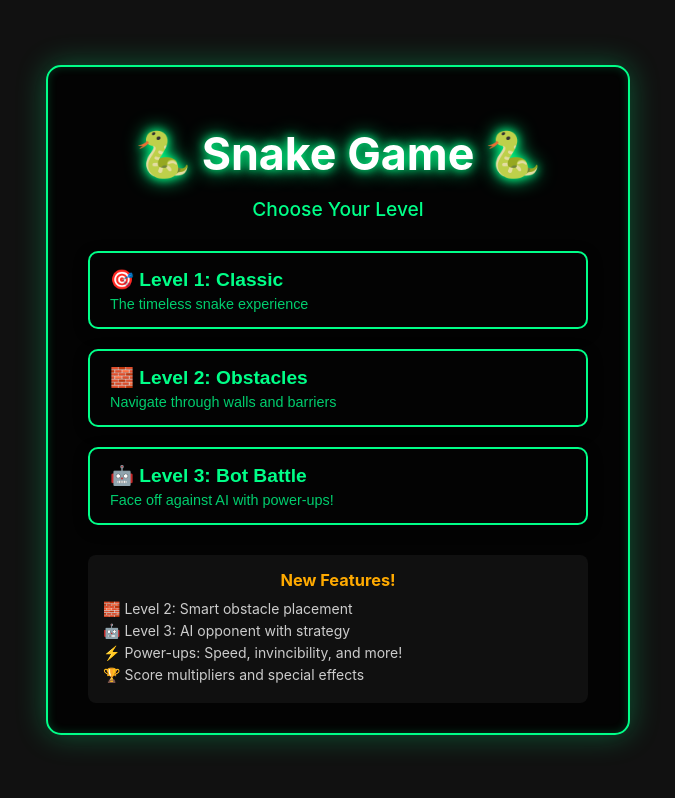
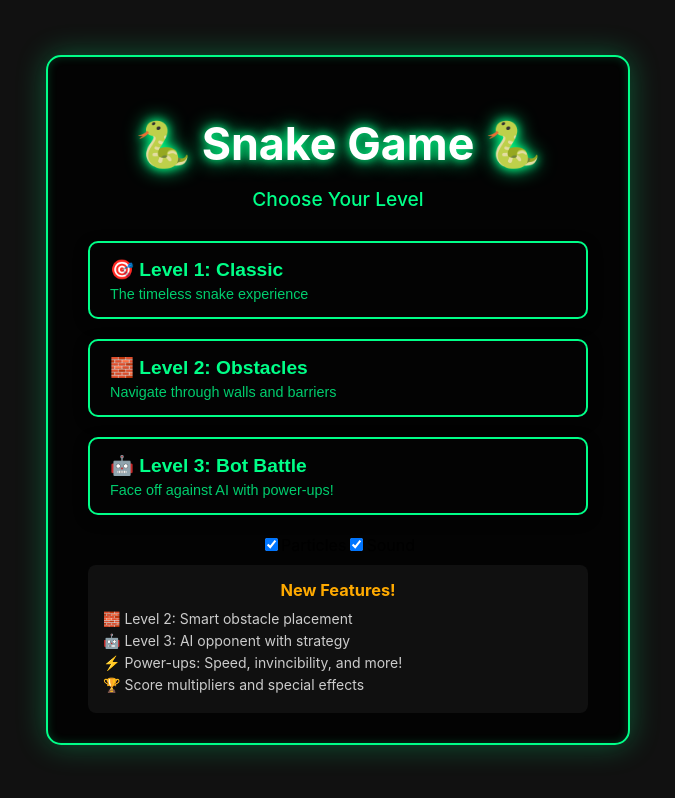
Before and after one commit to OracleOfAggieland/Game, a React (Create React App) app: page / in a window 1280 px wide. Shown: the whole page, without its empty margins (302-977 px from the left). Built offline with nearby package versions, Linux system fonts and the light colour scheme.

Commit message:
Add optional effects props

```diff
--- a/src/App.tsx
+++ b/src/App.tsx
@@ -9,6 +9,9 @@ type GameMode = 'menu' | 'level1' | 'level2' | 'level3';
 
 function App() {
   const [gameMode, setGameMode] = useState<GameMode>('menu');
+  // Toggles for optional effects
+  const [particlesEnabled, setParticlesEnabled] = useState(true);
+  const [soundEnabled, setSoundEnabled] = useState(true);
 
   const renderModeSelector = () => (
     <div className="app-container">
@@ -40,6 +43,25 @@ function App() {
           <div className="button-description">Face off against AI with power-ups!</div>
         </button>
 
+        <div className="options">
+          <label>
+            <input
+              type="checkbox"
+              checked={particlesEnabled}
+              onChange={(e) => setParticlesEnabled(e.target.checked)}
+            />
+            Particles
+          </label>
+          <label>
+            <input
+              type="checkbox"
+              checked={soundEnabled}
+              onChange={(e) => setSoundEnabled(e.target.checked)}
+            />
+            Sound
+          </label>
+        </div>
+
         <div className="feature-box">
           <h3>New Features!</h3>
           <ul>
@@ -66,9 +88,24 @@ function App() {
     <div className="App">
       {gameMode === 'menu' && renderModeSelector()}
       {gameMode !== 'menu' && renderBackButton()}
-      {gameMode === 'level1' && <SnakeGame />}
-      {gameMode === 'level2' && <SnakeGameLevel2 />}
-      {gameMode === 'level3' && <SnakeGameLevel3 />}
+      {gameMode === 'level1' && (
+        <SnakeGame
+          particlesEnabled={particlesEnabled}
+          soundEnabled={soundEnabled}
+        />
+      )}
+      {gameMode === 'level2' && (
+        <SnakeGameLevel2
+          particlesEnabled={particlesEnabled}
+          soundEnabled={soundEnabled}
+        />
+      )}
+      {gameMode === 'level3' && (
+        <SnakeGameLevel3
+          particlesEnabled={particlesEnabled}
+          soundEnabled={soundEnabled}
+        />
+      )}
     </div>
   );
 }
```
Also changed, not shown: src/components/Game/SnakeGame.tsx (+12 -1 lines), src/components/Game/SnakeGameLevel2.tsx (+8 -1 lines), src/components/Game/SnakeGameLevel3.tsx (+8 -1 lines).
